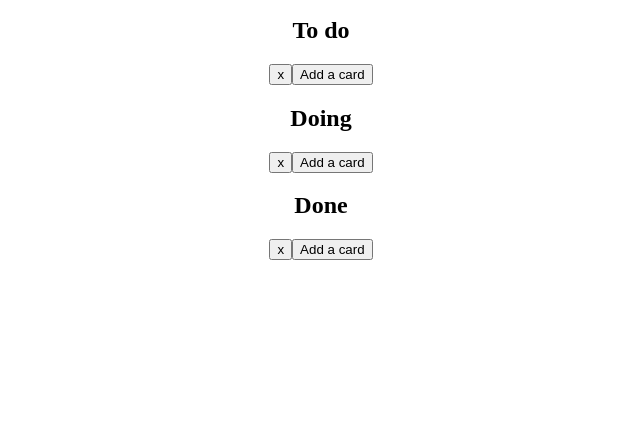
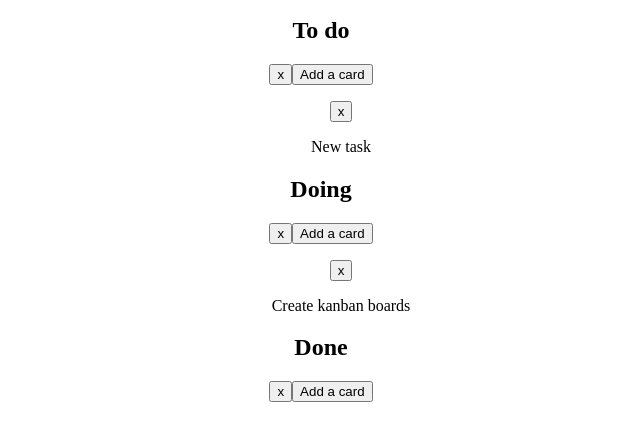
Before and after one commit to savespace/Trello, a website: page index.html in a window 1280 px wide. Shown: the part 104-544 px from the top of the page, without its empty margins (319-959 px from the left). Drawn offline with nearby package versions, Linux system fonts and the light colour scheme; files that its build step writes are made by us from their sources.

Commit message:
upd-children

```diff
--- a/js/script.js
+++ b/js/script.js
@@ -45,7 +45,7 @@ $(function() {
 	}
 			Column.prototype = {
 			addCard: function(card) {
-				this.$element.childred('ul').append(card.$element);
+				this.$element.children('ul').append(card.$element);
 			},
 			removeColumn: function() {
 				this.$element.remove();
@@ -63,8 +63,8 @@ $(function() {
 			function createCard() {
 // CREATING THE BLOCKS
 				var $card = $('<li>').addClass('card');
-				var $cardDescription = $('<p>').addClass('card-description').text(self.card-description);
-				var $cardDelete = $('<button').addClass('btn-delete').text('x');
+				var $cardDescription = $('<p>').addClass('card-description').text(self.description);
+				var $cardDelete = $('<button>').addClass('btn-delete').text('x');
 
 // PRZYPIĘCIE ZDARZENIA
 				$cardDelete.click(function() {
--- a/sass/style.sass
+++ b/sass/style.sass
@@ -1,3 +1,7 @@
 body
 	text-align: center
 	margin: 5px
+
+	ul
+		min-height: 50px
+		list-style-type: none
```
Also changed, not shown: 1 other file.
